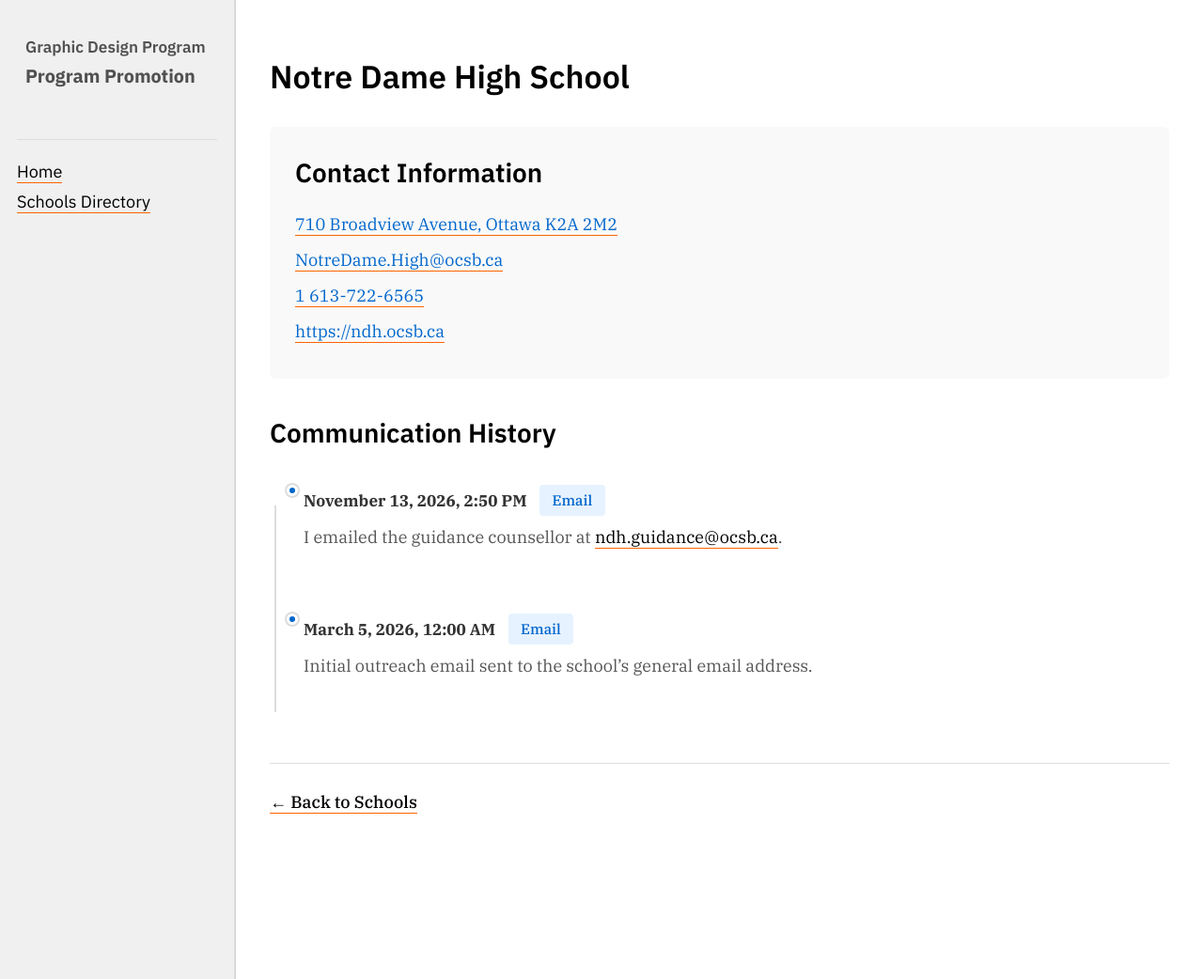
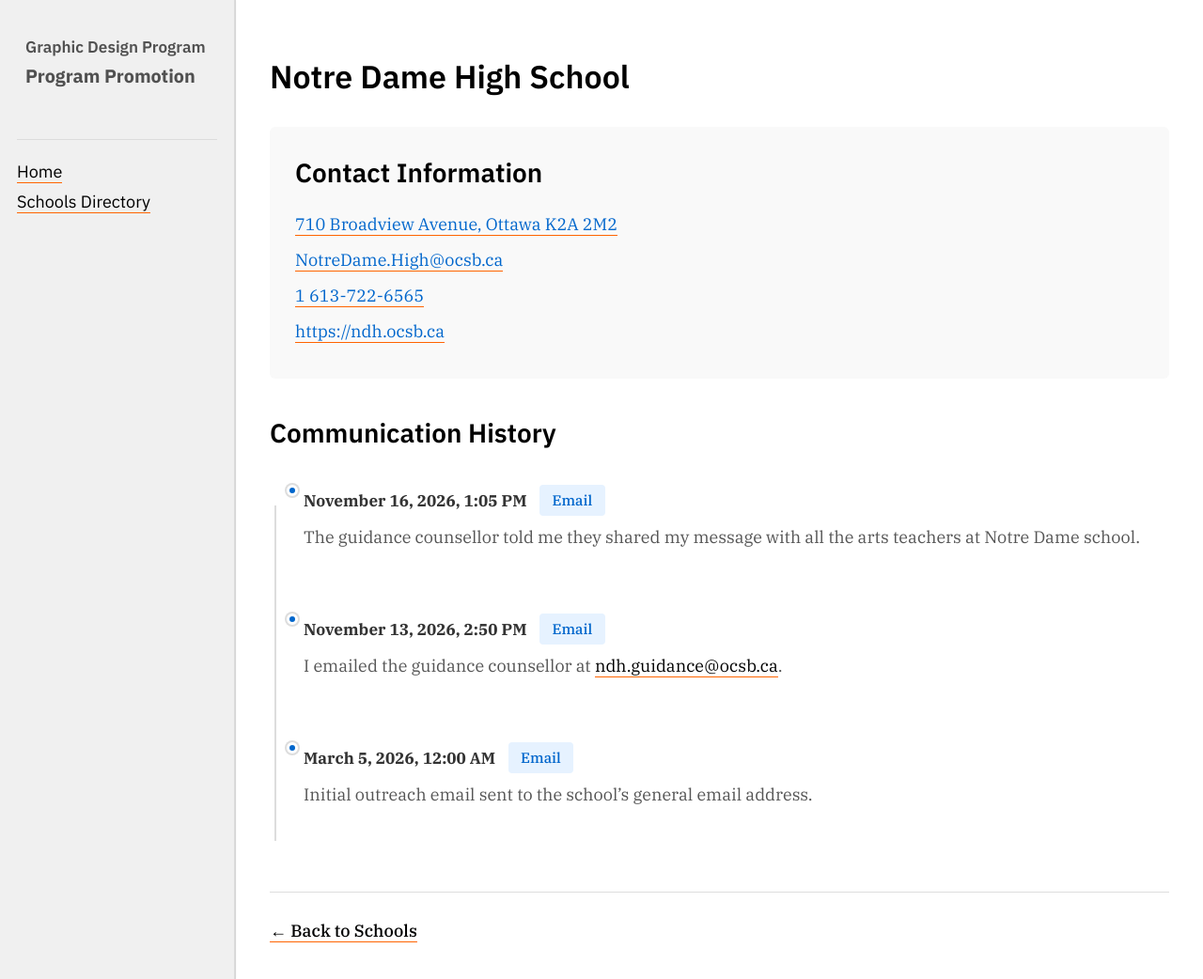
Before and after one commit to AlainParadis/program-promotion, a Jekyll site: the page built from _schools/notre-dame-high-school.md, in a window 1280 px wide and 1042 px high. Shown: the whole window at 94% size. Built offline with Jekyll 4.4.1, drawn with Linux system fonts in a browser that asks for light colours.

Commit message:
update contact log

```diff
--- a/_schools/notre-dame-high-school.md
+++ b/_schools/notre-dame-high-school.md
@@ -17,4 +17,7 @@ communications:
   - date: "2026-11-13T14:50:00"
     method: "email"
     note: "I emailed the guidance counsellor at <a href='mailto:ndh.guidance@ocsb.ca'>ndh.guidance@ocsb.ca</a>."
+  - date: "2026-11-16T13:05:00"
+    method: "email"
+    note: "The guidance counsellor told me they shared my message with all the arts teachers at Notre Dame school."
 ---
```
